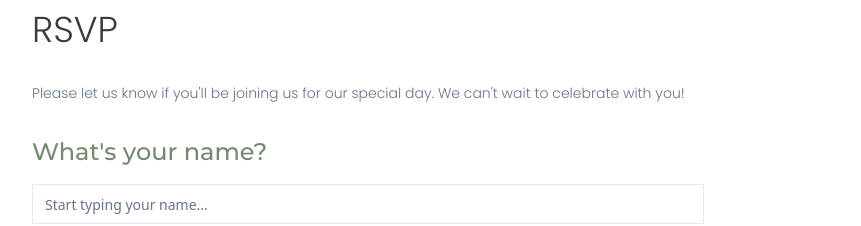
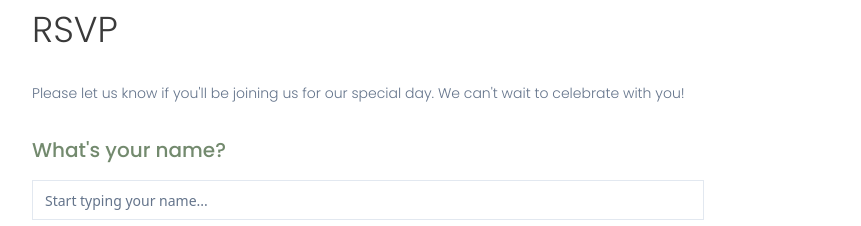
Before and after one commit to theplaylabs/layered-sticky-canvas, a React (Vite) app: page / in a window 1280 px wide. Shown: the part 4860-5086 px from the top of the page, without its empty margins (264-1125 px from the left). Built offline with nearby package versions, Linux system fonts and the light colour scheme.

Commit message:
Update fonts and colors

```diff
--- a/src/components/RSVPForm.tsx
+++ b/src/components/RSVPForm.tsx
@@ -202,7 +202,7 @@ const RSVPForm: React.FC = () => {
   return (
     <div className="space-y-8">
       <div className="space-y-4">
-        <Label htmlFor="name-search" className="text-2xl font-secondary" style={{ color: '#738a6e' }}>
+        <Label htmlFor="name-search" className="text-xl font-primary font-medium" style={{ color: '#738a6e' }}>
           What's your name?
         </Label>
         <div className="relative">
```
